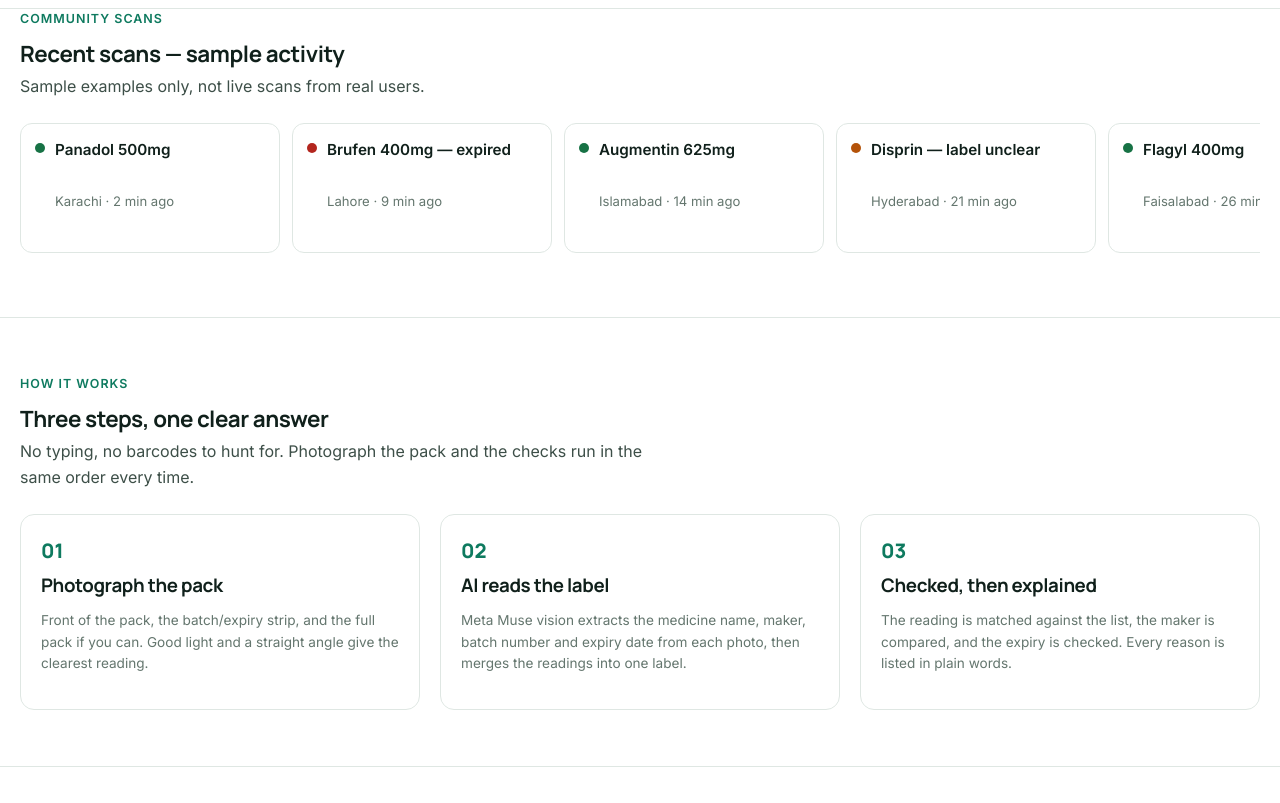
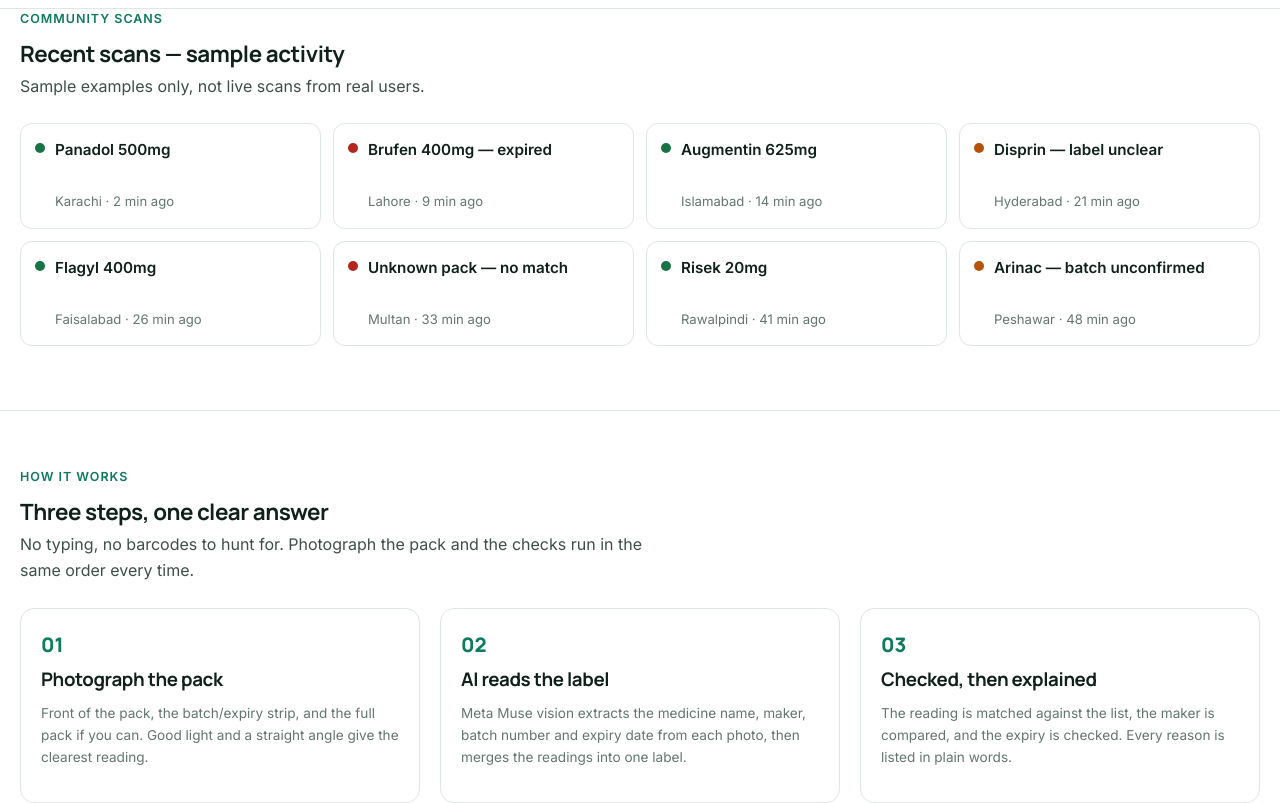
Before and after one commit to Muhammad-Ahmad-CO/medilens-llama, a Next.js app: page / in a window 1280 px wide. Shown: the part 1800-2603 px from the top of the page. Built offline with nearby package versions, Linux system fonts and the light colour scheme.

Commit message:
Fix v2 layout regression: grid children min-width 0, sample feed as wrapped grid instead of horizontal scroll row

```diff
--- a/app/globals.css
+++ b/app/globals.css
@@ -160,6 +160,13 @@
 
 /* ---------- Richer homepage (v2): photos, deep band, feed, index ---------- */
 .photo-strip { display: grid; grid-template-columns: 1.4fr 1fr 1fr; gap: 16px; }
+/* Grid/flex children must be allowed to shrink, otherwise an image or a
+   long label can force its track wider than the page and push content
+   off-screen. This is what broke the v2 layout on the user's laptop,
+   where the plain v1 layout had no such grid/feed elements. */
+.hero-grid > *, .photo-strip > *, .crisis-grid > *, .steps > *, .features > * { min-width: 0; }
+.photo-strip figure { min-width: 0; }
+.penalty .p-head { flex-wrap: wrap; }
 .photo-strip figure { margin: 0; border: 1px solid var(--border); border-radius: var(--radius); overflow: hidden; background: #fff; }
 .photo-strip img { display: block; width: 100%; height: 220px; object-fit: cover; }
 .photo-strip figcaption { padding: 12px 14px; font-size: 0.85rem; color: var(--ink-2); }
@@ -180,8 +187,10 @@
 .pbar .fill.green { background: #34d399; }
 .pbar .fill.amber { background: #fbbf24; }
 .pbar .fill.red { background: #f87171; }
-.feed-scroll { display: flex; gap: 12px; overflow-x: auto; max-width: 100%; padding-bottom: 8px; }
-.feed-item { display: flex; gap: 10px; align-items: flex-start; flex: none; width: 260px; background: #fff; border: 1px solid var(--border); border-radius: 12px; padding: 14px; }
+/* Feed is a wrapped grid, not a horizontal scroll row: a scroll row was
+   the other v2 element that could push the page sideways on old browsers. */
+.feed-scroll { display: grid; grid-template-columns: repeat(4, 1fr); gap: 12px; max-width: 100%; padding-bottom: 8px; }
+.feed-item { display: flex; gap: 10px; align-items: flex-start; background: #fff; border: 1px solid var(--border); border-radius: 12px; padding: 14px; min-width: 0; }
 .feed-item b { display: block; font-size: 0.95rem; }
 .feed-item span { color: var(--muted); font-size: 0.82rem; }
 .fdot { width: 10px; height: 10px; border-radius: 50%; flex: none; margin-top: 5px; }
@@ -206,4 +215,5 @@
   .big-stat { flex-direction: column; gap: 16px; }
   .topbar-in { gap: 8px; padding: 12px 14px; }
   .topbar nav a.btn-primary { white-space: normal; text-align: center; max-width: 118px; padding: 8px 12px; font-size: 0.85rem; }
+  .feed-scroll { grid-template-columns: 1fr; }
 }
```
